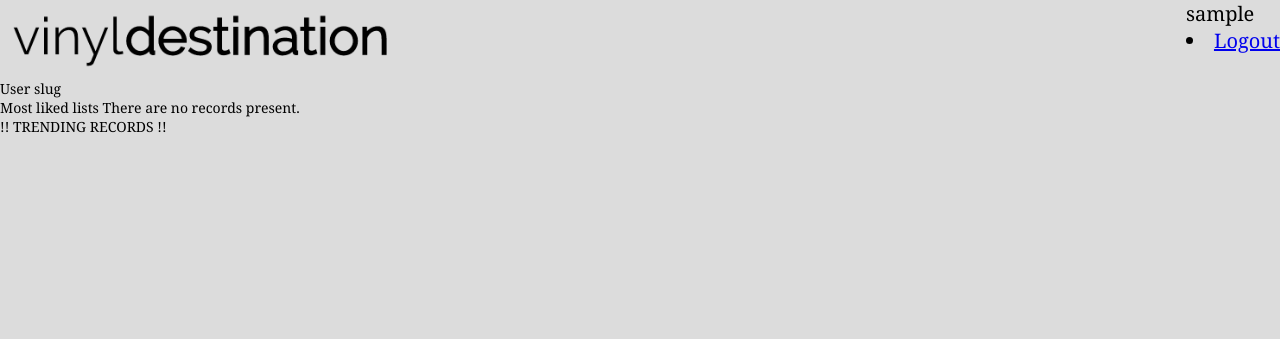
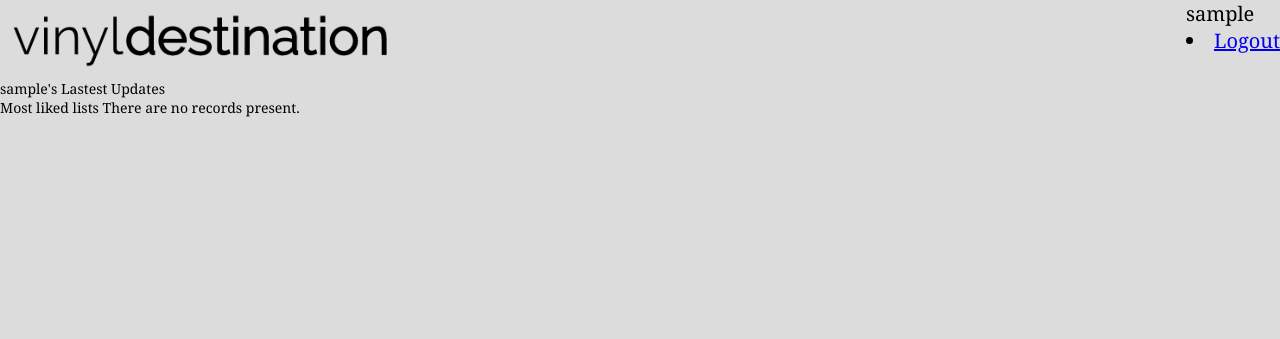
Before and after one commit to jesslavin/itech-group-t, a Django app: page /rango/ in a window 1280 px wide. Shown: the top 339 px of the page. Run offline with Django 3.2, Linux system fonts and the light colour scheme; the visitor is signed in with stand-in values (Sample User, id 1); data that the repository does not hold is empty.

Commit message:
html changes

```diff
--- a/templates/rango/base.html
+++ b/templates/rango/base.html
@@ -34,7 +34,7 @@
 
 		<div class = "body">
 			{% block body_block %}
-			{% get_category_list category %}
+				{% get_category_list category %}
 			{% endblock %}
 		</div>
 
--- a/templates/rango/index.html
+++ b/templates/rango/index.html
@@ -9,7 +9,7 @@
 
 	{% if user.is_authenticated %}
 		<div class = "loggedin">
-			User slug
+			{{ user.username }}'s Lastest Updates
 			<div>
 				Most liked lists
 				{% if categories %}
@@ -32,7 +32,7 @@
 	{% endif %}
 
 		<div class = "trending">
-			!! TRENDING RECORDS !!
+			<!-- !! TRENDING RECORDS !! -->
 		</div>
 
 {% endblock %}
```
